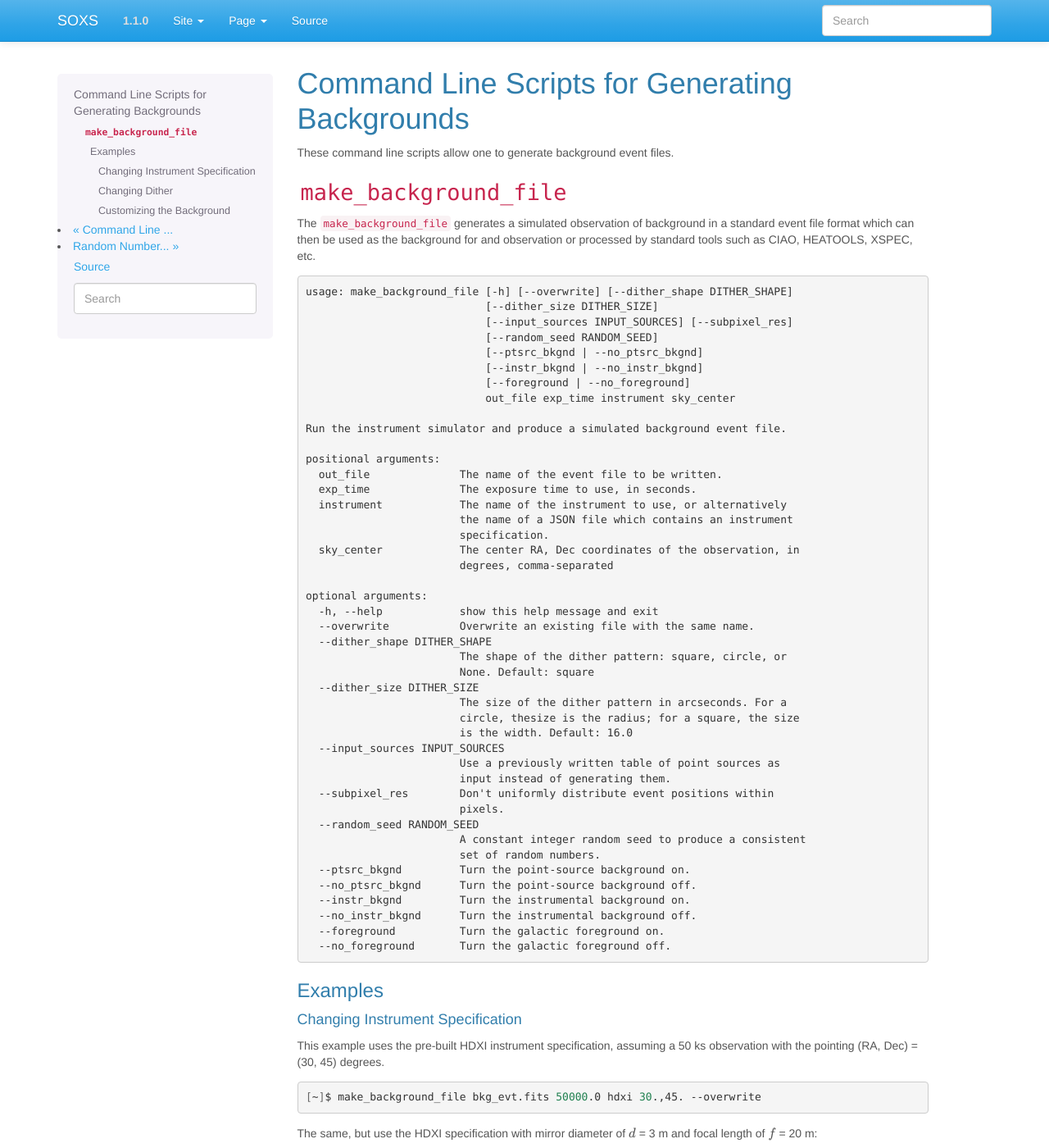
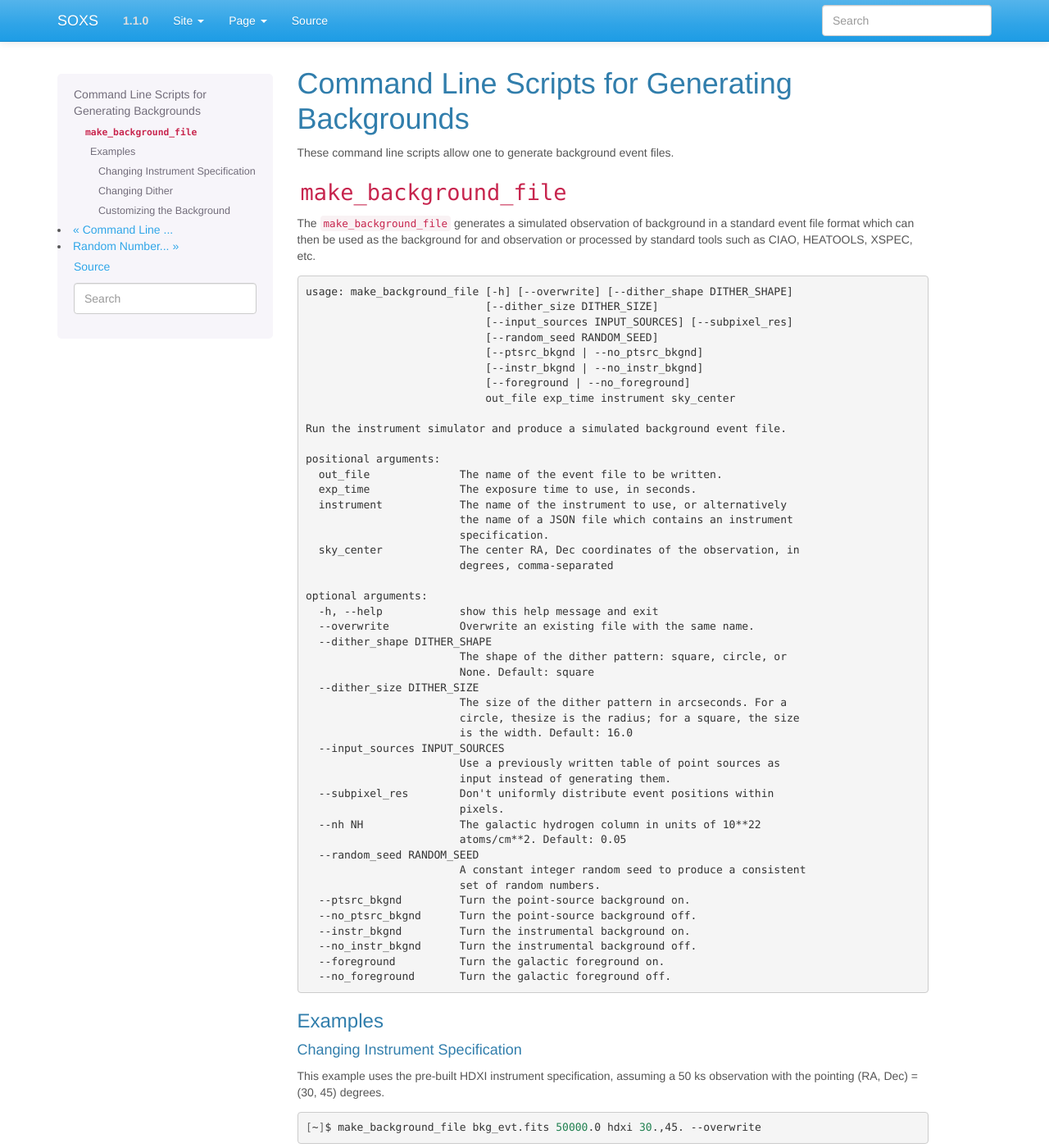
Before and after one commit to lynx-x-ray-observatory/soxs, a Sphinx documentation site: the page built from doc/source/command_line/background.rst, in a window 1280 px wide and 1400 px high. Shown: the whole window at 82% size. Built offline with Sphinx 7.4.7, drawn with Linux system fonts in a browser that asks for light colours; some of the changed text lies outside the part shown.

Commit message:
Allow nH to be supplied to make_background_file.

```diff
--- a/doc/source/command_line/background.rst
+++ b/doc/source/command_line/background.rst
@@ -50,6 +50,8 @@ etc.
                             input instead of generating them.
       --subpixel_res        Don't uniformly distribute event positions within
                             pixels.
+      --nh NH               The galactic hydrogen column in units of 10**22
+                            atoms/cm**2. Default: 0.05
       --random_seed RANDOM_SEED
                             A constant integer random seed to produce a consistent
                             set of random numbers.
@@ -133,3 +135,9 @@ Use a pre-made ASCII table of point-source properties to generate the point-sour
 .. code-block:: bash
 
     [~]$ make_background_file bkg_evt.fits 50000.0 hdxi 30.,45. --input_sources=my_ptsrc.dat --overwrite
+
+Change the foreground galactic absorption for the point-source background.
+
+.. code-block:: bash
+
+    [~]$ make_background_file bkg_evt.fits 50000.0 hdxi 30.,45. --nh=0.02 --overwrite
```
Also changed, not shown: 2 other files.
